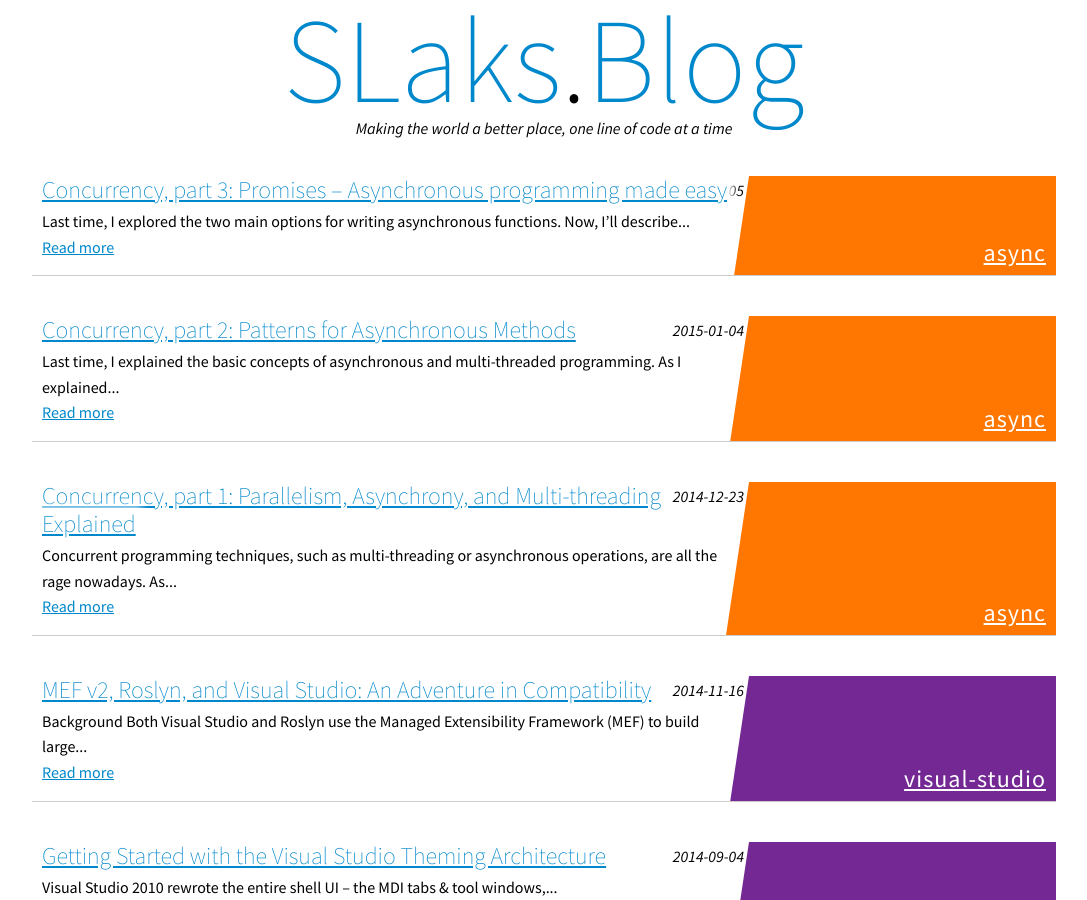
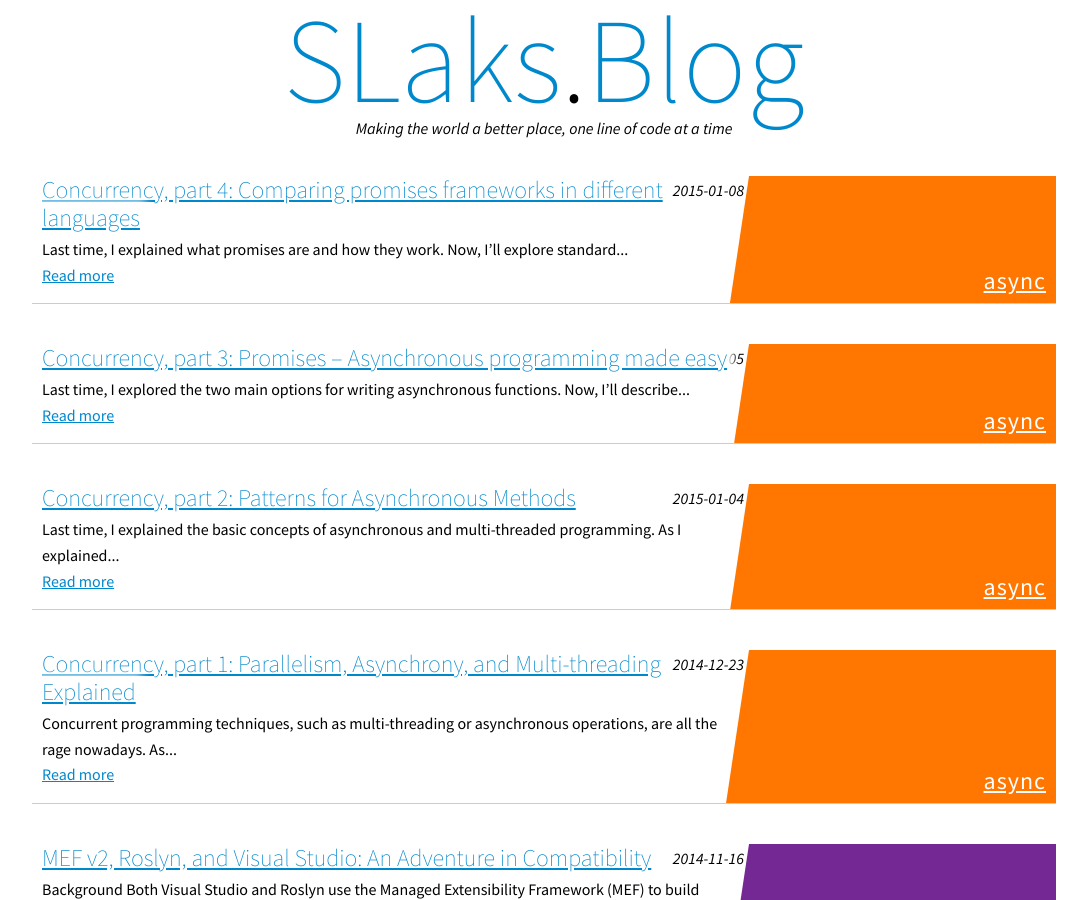
Before and after one commit to SLaks/SLaks.Blog, a Jekyll site: the page built from index.html, in a window 1280 px wide and 900 px high. Shown: the whole window, without its empty margins (96-1183 px from the left). Built offline with Jekyll 4.4.1, drawn with Linux system fonts in a browser that asks for light colours; Markdown is read by kramdown in place of the engine named in the settings; some of the changed lines change nothing that is shown.

Commit message:
Post: Comparing promises frameworks in languages

````diff
--- a/_posts/2015-01-05-introducing-promises.md
+++ b/_posts/2015-01-05-introducing-promises.md
@@ -167,4 +167,4 @@ function testAjaxFailure() {
 }
 ```
 
-_Next time: Comparing promises in different languages_
+[_Next time: Comparing promises in different languages_](/2015-01-08/promises-frameworks-langauge-comparison/)
--- /dev/null
+++ b/_posts/2015-01-08-promises-frameworks-langauge-comparison.md
@@ -0,0 +1,105 @@
+---
+title: "Concurrency, part 4: Comparing promises frameworks in different languages"
+layout: "post"
+categories: [async, promises, concepts, javascript]
+---
+
+[Last time](/2015-01-05/introducing-promises), I explained what promises are and how they work.  Now, I'll explore standard & third-party promise libraries in popular languages, explaining how they implement each facet of the promise paradigm.
+
+#.Net languages (C#, VB, etc...)
+The .Net base class library includes promise classes called [`Task`](http://msdn.microsoft.com/en-us/library/system.threading.tasks.task) and [`Task<TResult>`](http://msdn.microsoft.com/en-us/library/dd321424).  These classes were introduced in .Net 4.0, released in 2010.  `Task` is used for promises which have no value (simply running callbacks once the operation is complete); `Task<TResult>` inherits `Task` and exposes a value as well.
+
+##Methods
+ - The then() method, which adds a callback to the promise, is called [`.ContinueWith()`](http://msdn.microsoft.com/en-us/library/dd321274).  It has a number of overloads which take different kinds of delegates, letting you pass callbacks that don't return anything, return a synchronous value, or return a further promise for chaining.  All of these methods return a new `Task` or `Task<TResult>` instance.  The callback receives the original `Task<T>` object rather than the result; you can access the result using the `Result` property.
+ - `.ContinueWith()` will, by default, run its callback even if the task failed.  However, if the original task failed, accessing the `Result` property inside the callback will rethrow the exception, skipping the rest of the callback.  You can add callbacks that only run on success or failure by passing `TaskContinuationOptions.OnlyOnRanToCompletion` or `TaskContinuationOptions.OnlyOnFaulted`.
+ - The Deferred object used to create promises from existing asynchronous operations is called [`TaskCompletionSource<TResult>`](http://msdn.microsoft.com/en-us/library/dd449174).
+  - You can also create tasks from legacy APM (Asynchronous Programming Model, using `IAsyncResult`) using the [`Task.Factory.FromAsync()` methods](http://msdn.microsoft.com/en-us/library/system.threading.tasks.taskfactory.fromasync).
+ - Promise creation helper methods include [`Task.FromResult()`](http://msdn.microsoft.com/en-us/library/hh194922) and [`Task.FromException()`](http://msdn.microsoft.com/en-us/library/system.threading.tasks.task.fromexception) to create pre-fulfilled tasks, [`Task.Delay*(`](http://msdn.microsoft.com/en-us/library/system.threading.tasks.task.delay) to create a task that will be resolved at a specified time in the future, and [`Task.WhenAll()`](http://msdn.microsoft.com/en-us/library/system.threading.tasks.task.whenall) and [`Task.WhenAny()`](http://msdn.microsoft.com/en-us/library/system.threading.tasks.task.whenany) to wait for multiple tasks.
+ - You can run code on a background thread and get a promise of its eventual result by calling [`Task.Run()`](http://msdn.microsoft.com/en-us/library/system.threading.tasks.task.run).
+
+##Behavior
+By default, `.ContinueWith()` will always run the callback asynchronously (using the current `TaskScheduler`), avoiding reentrancy bugs.  You can override this behavior by passing `TaskContinuationOptions.ExecuteSynchronously`.
+
+Tasks also support cancellation.  Cancellation is a third fulfillment state that is mostly parallel to rejection.  When creating a new Task from a `TaskCompletionSource`, you can call `SetCancelled` to set the resulting task to canceled.  If a `.ContinueWith()` callback throws a `TaskCancelledException` or `OperationCanceledException`, the resulting task will also be canceled.  Cancellation is designed to be used together with the [`CancellationSource` system](http://msdn.microsoft.com/en-us/library/dd997364) to cancel operations and callbacks.
+
+Since .Net is a multi-threaded environment, you can also synchronously wait for task to finish by calling [`.Wait()`](http://msdn.microsoft.com/en-us/library/system.threading.tasks.task.wait).  This will block the calling thread until the task is fulfilled, so it should not be called on a UI thread or in highly multi-threaded environments when threads are scarce.
+
+Most confusingly, the `Task` class can also represent a delegate running on a background thread.  You can create a new task from a delegate, which will return an unstarted task object.  Calling `Start()` on this instance will run the delegate on its `TaskScheduler` and eventually resolve the task to its result.  This use (and the entire `Start()` method) is confusing and should be avoided; instead, simply call `Task.Run()`.
+
+C# 5.0 & VB 11.0 took this one step further with language-level asynchrony using the [`await` keyword](http://msdn.microsoft.com/en-us/library/hh191443), allowing you work with promises the just like you would write synchronous code.  Behind the scenes, the compiler transforms async code into a series of promise callbacks.
+
+##Availability
+.Net 4.5 introduced `*TaskAsync()` versions of most of the framework's non-CPU-bound operations, including stream IO, HTTP requests, database connections, and more.  Note that the async methods in [`DbConnection`](http://msdn.microsoft.com/en-us/library/system.data.common.dbconnection) & [`DbCommand`](http://msdn.microsoft.com/en-us/library/system.data.common.dbcommand) will by default run synchronously and return a pre-completed task; it's up to the derived connection clients to override these methods with non-blocking implementations.  The built-in `SqlConnection` does override these methods; other ADO.Net providers may or may not.
+
+All modern .Net unit testing frameworks have some level of support for async tests; for more details, see [Stephen Cleary's article on async .Net unit tests](http://msdn.microsoft.com/en-us/magazine/dn818494.aspx).  Recent versions of ASP.Net MVC and Web API also allow async actions that return Tasks; ASP.Net vNext (6.0) also adds support for async action filters.  Entity Framework also added support for async queries and updates (assuming the underlying provider implements async correctly) [in version 6](http://msdn.microsoft.com/en-us/data/jj819165.aspx).
+
+Outside Microsoft's standard libraries, the situation is murkier.  Older open source libraries for network-bound operations frequent lack async methods or implement them incorrectly (by running a blocking call on a thread pool thread instead of a non-blocking call).  Newer libraries are more likely to get this right, especially with the introduction of language-level async support in 2012.  Stephen Cleary wrote an excellent set of [guidelines on how to properly write async APIs](http://msdn.microsoft.com/en-us/magazine/jj991977.aspx).
+
+#Java 7 &ndash; Guava
+Java's promise story is murkier.  Java 1.5 introduced the [`Future<T>` interface](http://docs.oracle.com/javase/8/docs/api/java/util/concurrent/Future.html), which looks like a promise, but actually isn't.  A `Future<T>` does indeed represent a value which will be computed later, but it offers no way to notify upon completion &ndash; it has no `then()` method.  All you can do with a future is synchronously wait for it to be completed.  Thus, it is completely useless for non-blocking asynchronous operations.
+
+To solve this, Google's [Guava library](https://code.google.com/p/guava-libraries/) has its own promise-like interface called [`ListenableFuture<T>`](http://docs.guava-libraries.googlecode.com/git/javadoc/com/google/common/util/concurrent/ListenableFuture.html).  This interface extends the standard `Future<T>` and adds a single `addListener()` method that takes a `Runnable` callback and an `Executor` to run the callback with (letting you control whether the callback will run synchronously or not).   This is an extremely simple API designed to be easy to implement; the callback will run on both success and failure and does not allow chaining.  Instead, the full richness & convenience of the usual promise APIs are available as static methods in the [`Futures` class](http://docs.guava-libraries.googlecode.com/git/javadoc/com/google/common/util/concurrent/Futures.html).
+x
+##Methods
+By default, callback methods will run synchronously.  You can make them run asynchronously by passing an `Executor`.
+
+ - The then() method is `Futures.transform()`, which has overloads that take a callback returning a synchronous value or a further promise (if you don't need to return a further promise, use `Futures.addCallback()`).
+ - To handle errors, call `Futures.withFallback()`.  This does not have an overload that accepts a promise-returning callback; if you need one, use `Futures.dereference()` to turn a `ListenableFuture<ListenableFuture<T>>` into a `ListenableFuture<T>`.
+ - The Deferred object is [`SettableFuture<T>`](http://docs.guava-libraries.googlecode.com/git/javadoc/com/google/common/util/concurrent/SettableFuture.html), which implements `ListenableFuture<T>` and adds mutation methods to resolve or reject the promise.
+ - Promise creation helpers include `Futures.immediateFuture()` and `Futures.immediateFailedFuture()` to create pre-fulfilled promises, as well as `Futures.allAsList()` and `Futures.anyAsList()` to wait for multiple promises.
+ - You run code on a background thread in a Java `Executor` and get a promise of the result by wrapping the executor in [`MoreExecutors.listeningDecorator()`](http://docs.guava-libraries.googlecode.com/git-history/release/javadoc/com/google/common/util/concurrent/MoreExecutors.html#listeningDecorator(java.util.concurrent.ExecutorService)) and calling `submit()`
+
+For more information, see [Guava's introduction to ListenableFuture](https://code.google.com/p/guava-libraries/wiki/ListenableFutureExplained).
+
+#Java 8
+Java 8 finally introduced a built-in promise interface, [`CompletionStage<T>`](http://docs.oracle.com/javase/8/docs/api/java/util/concurrent/CompletionStage.html).
+
+##Methods
+Every method in `CompetionStage` has three variants: `method(callback)` runs its callback synchronously, `methodAsync(callback)` runs the callback asynchronously on the common ForkJoinPool, and `methodAsync(callback, executor)` runs the callback asynchronously on the specified executor.
+
+ - The then() method is represented by a number of methods, depending on whether the callback consumes the value and/or returns a new value.  `thenAccept()` consumes the value and returns void.  `thenApply()` consumes the value and returns a different value.  `thenCompose()` consumes the value and returns a new promise.  `thenRun()` consumes nothing and returns nothing (it accepts a simple `Runnable`).
+ - To handle errors, call `exceptionally()`, or `handle()` to run a callback whether the stage was resolved or rejected.
+ - The Deferred object is [`CompletableFuture<T>`](http://docs.oracle.com/javase/8/docs/api/java/util/concurrent/CompletableFuture.html), which implements CompletionStage (and is in fact the only built-in implementation), and adds mutator methods to resolve, reject, or cancel the promise.
+ - Promise creation helpers are `CompletableFuture.allOf()`, `CompletableFuture.anyOf()`, and `CompletableFuture.completedFuture()`.
+ - CompletionStage also has binary versions of all() and any() as instance methods.  Call `stage1.{accept|applyTo|runAfter}Either(stage2, callback)` (parallel to the standard then() variants listed above) to add a then() callback to whichever promise completes first.  Call `stage1.{thenAccept|runAfter}Both()` to add a `then()` callback to both promises together.
+ - You run code on a background thread in a Java `Executor` and get a promise of the result by calling `CompletableFuture.runAsync()` (returns a promise of void) or `CompletableFuture.supplyAsync()` (returns a promise of a value).
+
+##Availability
+Unfortunately, CompletionStage is not used anywhere in the JDK standard library.  There are third-party async libraries that return CompletionStages.
+
+#Javascript
+Javascript has a much richer ecosystem of promises.  Because Javascript is strictly single-threaded, JS programmers have had to deal with asynchrony since day 1.  Different asynchronous APIs have taken different approaches to this; earlier browser APIs such as `XmlHttpRequest` uses events, and Node.js uses callbacks everywhere.  Promises slowly began to arrive onto this landscape, including jQuery's original version of [`$.Deferred`](http://api.jquery.com/category/deferred-object/) or Closure's [`goog.async.Deferred`](http://docs.closure-library.googlecode.com/git/class_goog_async_Deferred.html), which are mostly, but not entirely, like promises.  Later came a variety of Node.js and/or browser-based promise libraries, including [Q](http://api.jquery.com/category/deferred-object/), [Bluebird](https://github.com/petkaantonov/bluebird), and many others.  Most recently, the upcoming ECMAScript 6 standard includes a [`Promise` class](https://developer.mozilla.org/en-US/docs/Web/JavaScript/Reference/Global_Objects/Promise) (although many third-party implementations such as Q have richer APIs).
+
+To simplify this mess, Kris Kowal, Domenic Denicola, and others put together the [Promises/A+ spec](https://promisesaplus.com), which codifies exactly how Javascript promises should behave.  Promises/A+ specifies how promise resolution should work, and the exact signature and behavior of the `then()` method for adding success & error callbacks and chaining.  It leaves everything else up to the individual implementations; most notably, it makes no mention of how to create a promise in the first place.
+
+All modern promise implementations, including [Q](http://api.jquery.com/category/deferred-object/), [Bluebird](https://github.com/petkaantonov/bluebird), [Angular's `$q`](https://docs.angularjs.org/api/ng/service/$q) (which is based on Q), [Bluebird](https://github.com/petkaantonov/bluebird), Closure's [goog.Promise](http://docs.closure-library.googlecode.com/git/class_goog_Promise.html), but with the notable exception of jQuery, including the ES6 promise class implement Promises/A+, and also add promise creation and convenience methods.  The Promises/A+ site has a [full list of conforming implementations](https://promisesaplus.com/implementations).
+
+##Methods
+ - The then() method is precisely specified by Promises/A+, and is thus (almost) the same in every implementation.  `then()` accepts a success callback followed by a failure callback (both of which are optional), and will always call them asynchronously (on the next message loop iteration).
+  - Many promise implementation add a third parameter to specify the `this` parameter with which to call the callbacks.
+ - To add error callbacks, pass the second parameter to then.  Most implementations also add a convenience method to only add an error callback; ES6 promises have `.catch()`; Q has `.catch()` or `.fail()`, and Closure promises have `.thenCatch()`.
+ - The Deferred objects vary between implementations.  ES6 promises and Q 2.0 use a promise constructor as described previously.  Q 1.0 has `Q.defer()`, which creates a Deferred object; Closure promises have `goog.Promise.withResolver()` which returns a similar object.
+ - Promise creation helpers include `Promise.resolve` and `Promise.reject` to create pre-fulfilled promises, as well as `Promise.all()` and `Promise.race()` to consume multiple promises.  These names are the same in most promise implementations.
+
+For more details, consult the documentation for your specific implementation.
+
+##Availability
+There are no standard APIs that return promises (yet).  However, there are a large variety of open-source libraries (for Node.js and the browser) that expose promise-based APIs.
+
+One of the advantages of the Promises/A+ standard is that all every standards-compliant implementation should be interoperable.  You can take a promise from one implementation, and return it from a `then()` callback, or pass it to `all()` or `race()`, in a different implementation, and everything should work fine.  This is particularly useful when consuming a library that uses a different promise implementation than your code uses.
+
+#jQuery Promises
+jQuery introduced its own promise-like abstraction in version 1.5, [`$.deferred()`](http://api.jquery.com/category/deferred-object/).  This feature was introduced before promises had a widespread standard API, and its API changed substantially in version 1.8 to align more closely with other promise libraries.  jQuery still has one notable difference; promise callbacks are always executed synchronously (directly within `resolve()` or `then()`).  jQuery deferreds also support the notion of a progress callback, which can be invoked multiple times before the promise is resolved to report incremental progress.
+
+##Methods
+ - The then() method is [`then()`](http://api.jquery.com/deferred.then/), accepting optional success, failure, and progress callbacks and returning a chained promise of the callback's return value.
+ - Deferreds also have `done()` and `fail()` methods which add callbacks directly, **but do not return a new promise**.  Instead, they return the original promise instance, like normal jQuery method chaining.  This means that they can be used to add multiple callbacks to the same original value.  However, the return value from the callback is completely ignored; to create further promises, you must use `.then()`.
+ - `$.deferred()` returns a mutable deferred object, which can be used to resolve the promise.  Call `.promise()` on this object to get a readonly promise reflecting the result of the deferred.
+ - jQuery has just one promise creation helper, [`$.when()`](http://api.jquery.com/jQuery.when/).  You can pass a single value to this method to create a resolved promise of the value.  You can pass multiple jQuery promises (not other promise implementations) to this function to create a promise that waits for all of them.  Note that you cannot pass an array of promises (if you do, you'll get a resolved promise of that array itself); you must pass the promises individually.  If you have an array, you can call `$.when.apply(null, promisesArray)` to pass each item in the array as a separate parameter.
+
+##Availability
+jQuery returns promises from all of its asynchronous operations.  `$.ajax()` (and equivalent helper methods like `$.get()`, `$.getJSON()`, or `$.getScript()`) return jqXHR objects which are promises with additional AJAX-related properties.  jQuery objects also have a `.promise()` method which returns a promise of the end of the element(s)'s animation queue.  This lets you easily wait for animations to finish running before continuing with other code via promise chains.
+
+
+
+_Next time: Advanced promise development guidelines_
````
